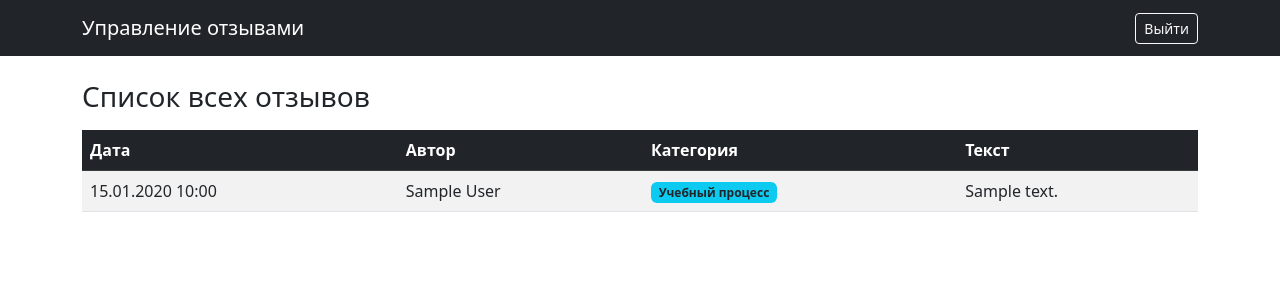
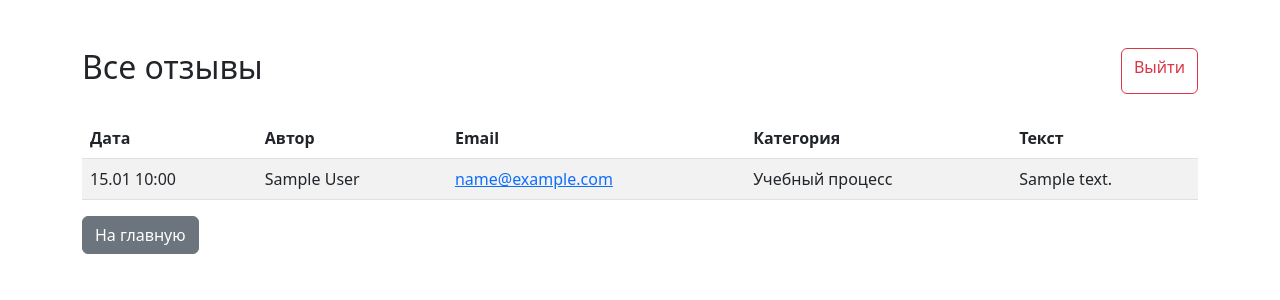
Before and after one commit to Goydaa/feedback, a Flask app: page /admin in a window 1280 px wide. Shown: the top 300 px of the page. Run offline with Flask 3, Linux system fonts and the light colour scheme; a user stored in the database is signed in; tables that the repository leaves empty hold one stand-in row (values such as "Sample post").

Commit message:
Update admin.html

```diff
--- a/templates/admin.html
+++ b/templates/admin.html
@@ -2,24 +2,21 @@
 <html lang="ru">
 <head>
     <meta charset="UTF-8">
-    <title>Панель администратора</title>
+    <title>Админ-панель</title>
     <link rel="stylesheet" href="https://cdn.jsdelivr.net/npm/bootstrap@5.3.0/dist/css/bootstrap.min.css">
 </head>
-<body>
-    <nav class="navbar navbar-dark bg-dark mb-4">
-        <div class="container">
-            <span class="navbar-brand">Управление отзывами</span>
-            <a href="{{ url_for('logout') }}" class="btn btn-outline-light btn-sm">Выйти</a>
+<body class="container mt-5">
+    <div class="d-flex justify-content-between">
+        <h2>Все отзывы</h2>
+        <a href="{{ url_for('logout') }}" class="btn btn-outline-danger">Выйти</a>
     </div>
-    </nav>
 
-    <div class="container">
-        <h3>Список всех отзывов</h3>
-        <table class="table table-striped table-hover mt-3">
-            <thead class="table-dark">
+    <table class="table table-striped mt-4">
+        <thead>
             <tr>
                 <th>Дата</th>
                 <th>Автор</th>
+                <th>Email</th>
                 <th>Категория</th>
                 <th>Текст</th>
             </tr>
@@ -27,14 +24,15 @@
         <tbody>
             {% for review in reviews %}
             <tr>
-                    <td>{{ review.timestamp.strftime('%d.%m.%Y %H:%M') }}</td>
+                <td>{{ review.timestamp.strftime('%d.%m %H:%M') }}</td>
                 <td>{{ review.author }}</td>
-                    <td><span class="badge bg-info text-dark">{{ review.category.name }}</span></td>
+                <td><a href="mailto:{{ review.email }}">{{ review.email }}</a></td>
+                <td>{{ review.category.name }}</td>
                 <td>{{ review.text }}</td>
             </tr>
             {% endfor %}
         </tbody>
     </table>
-    </div>
+    <a href="{{ url_for('index') }}" class="btn btn-secondary">На главную</a>
 </body>
 </html>
```
Lines whose indentation alone changed are shown as unchanged.
